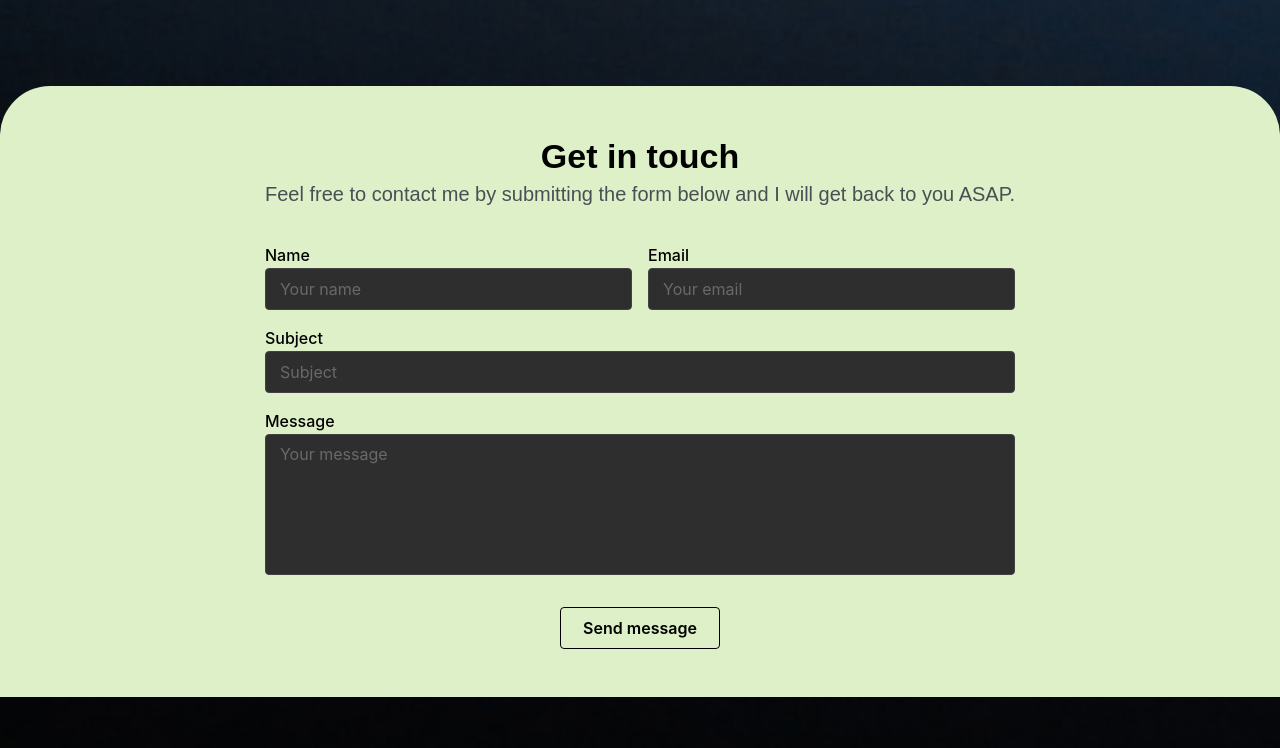
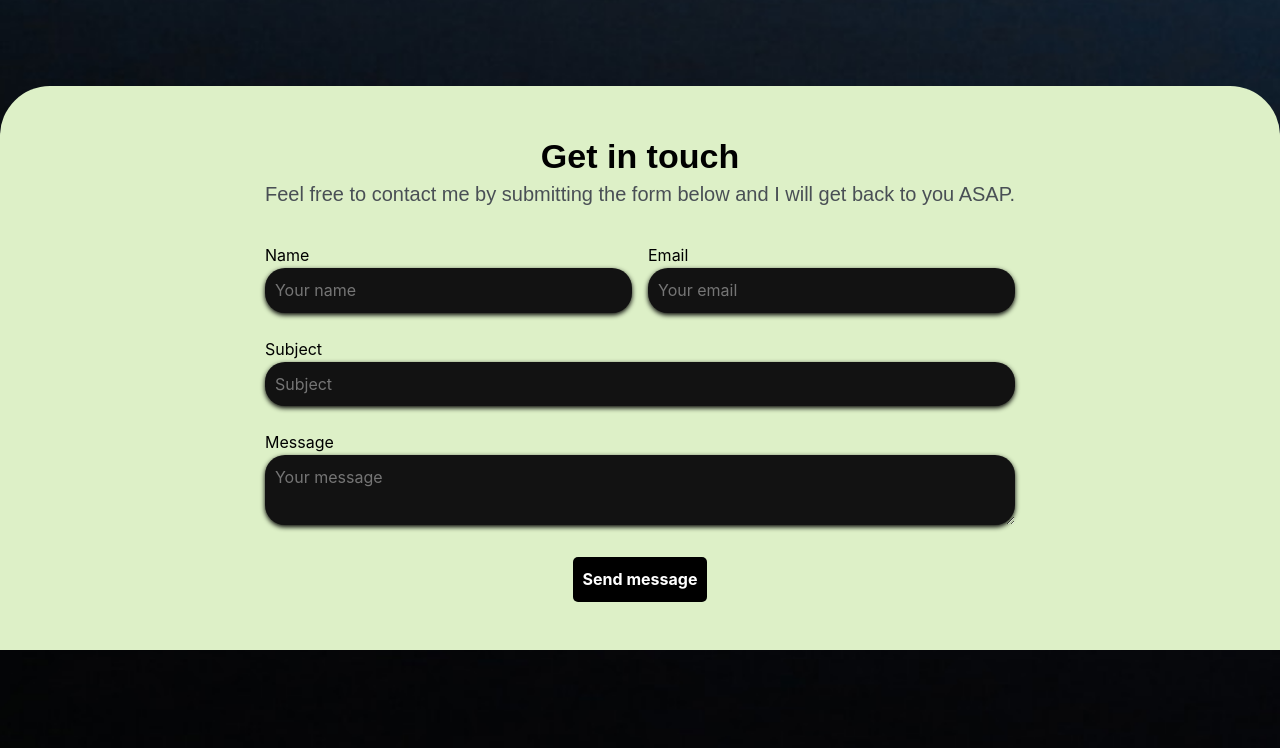
Before and after one commit to dhatrik007/myportfolio, a React (Create React App) app in the folder myportfolio/: page /home in a window 1280 px wide. Shown: the part 4440-5188 px from the top of the page. Built offline with nearby package versions, Linux system fonts and the light colour scheme.

Commit message:
changes to contact us using netlify forms

```diff
--- a/myportfolio/public/index.html
+++ b/myportfolio/public/index.html
@@ -29,6 +29,12 @@
   <body>
     <noscript>You need to enable JavaScript to run this app.</noscript>
     <div id="root"></div>
+    <form name="contact" data-netlify="true" hidden>
+      <input type="text"  name="name" />
+      <input type="email"  name="email"/>
+      <input type="text"  name="subject"/>
+      <textarea name="message" ></textarea>
+    </form>
     <!--
       This HTML file is a template.
       If you open it directly in the browser, you will see an empty page.
--- a/myportfolio/src/components/GetInTouchSimple.tsx
+++ b/myportfolio/src/components/GetInTouchSimple.tsx
@@ -1,26 +1,16 @@
-import { TextInput, Textarea, SimpleGrid, Group, Title, Button, Text } from '@mantine/core';
-import { useForm } from '@mantine/form';
+import React from "react"
+import { SimpleGrid, Group, Title, Text, Flex } from '@mantine/core';
 import { StyleSheet, css } from 'aphrodite';
 
 export default function GetInTouchSimple() {
-  const form = useForm({
-    initialValues: {
-      name: '',
-      email: '',
-      subject: '',
-      message: '',
-    },
-    validate: {
-      name: (value) => value.trim().length < 2,
-      email: (value) => !/^\S+@\S+$/.test(value),
-      subject: (value) => value.trim().length === 0,
-    },
-  });
+  const [name, setName] = React.useState("")
+  const [message, setMessage] = React.useState("")
+  const [email, setEmail] = React.useState("")
+  const [subject, setSubject] = React.useState("")
 
   return (
-    <form className={css(style.formContainer)} onSubmit={form.onSubmit(() => {
-        form.setValues({})
-    })}>
+    <form className={css(style.formContainer)} name="contact" method="POST">
+      <input type="hidden" name="form-name" value="contact"/>
       <Title
         order={2}
         size="h1"
@@ -33,48 +23,59 @@ export default function GetInTouchSimple() {
       </Title>
       <Text ff="sans-serif" size="xl" c="#494F55"> Feel free to contact me by submitting the form below and I will get back to you ASAP.</Text>
 
-
+      <Flex direction={"column"} gap={24}>
         <SimpleGrid cols={{ base: 1, sm: 2 }} mt="xl">
-        <TextInput
-          label="Name"
+          <Flex direction={"column"}>
+          <label>Name</label>
+          <input
+            className={css(style.input)}
             placeholder="Your name"
             name="name"
-          size="md"
-          {...form.getInputProps('name')}
+            type="text"
+            value={name}
+            onChange={(e) => {setName(e.target.value)}}
           />
-        <TextInput
-          label="Email"
+          </Flex>
+          <Flex direction={"column"}>
+            <label>Email</label>
+            <input
+              className={css(style.input)}
               placeholder="Your email"
               name="email"
-          size="md"
-          {...form.getInputProps('email')}
+              type="email"
+              value={email}
+              onChange={(e) => {setEmail(e.currentTarget.value)}}
             />
+          </Flex>
         </SimpleGrid>
+        <Flex direction={"column"}>
+          <label>Subject</label>
+          <input
+            className={css(style.input)}
+            type="text"
+            placeholder="Subject"
+            name="subject"
+            value={subject}
+            onChange={(e) => {setSubject(e.currentTarget.value)}}
+          />
+        </Flex>
+        <Flex direction={"column"}>
+          <label>Message</label>
+          <textarea
+            className={css(style.input)}
+            placeholder="Your message"
+            name="message"
+            value={message}
+            onChange={(e) => {setMessage(e.target.value)}}
+          ></textarea>
+        </Flex>
+      </Flex>
 
-      <TextInput
-        label="Subject"
-        placeholder="Subject"
-        mt="md"
-        size="md"
-        name="subject"
-        {...form.getInputProps('subject')}
-      />
-      <Textarea
-        mt="md"
-        label="Message"
-        placeholder="Your message"
-        maxRows={10}
-        minRows={5}
-        autosize
-        size="md"
-        name="message"
-        {...form.getInputProps('message')}
-      />
 
       <Group justify="center" mt="xl">
-        <Button type="submit" size="md" color="black" variant="outline">
+        <button className={css(style.buttonClass)} type="submit" color="black">
           Send message
-        </Button>
+        </button>
       </Group>
     </form>
   );
@@ -83,5 +84,19 @@ export default function GetInTouchSimple() {
 const style = StyleSheet.create({
     formContainer: {
         color: "black",
+    },
+    input: {
+      padding:"10px",
+      border:"0px solid black",
+      borderRadius:"20px 20px 20px 20px",
+      boxShadow:"0px 2px 5px black"
+    },
+    buttonClass: {
+      background: "Black",
+      fontWeight: "bold",
+      color: "white",
+      padding: "10px",
+      borderRadius: "5px",
+      border: "0px solid black"
     }
 })
```
Lines whose indentation alone changed are shown as unchanged.
